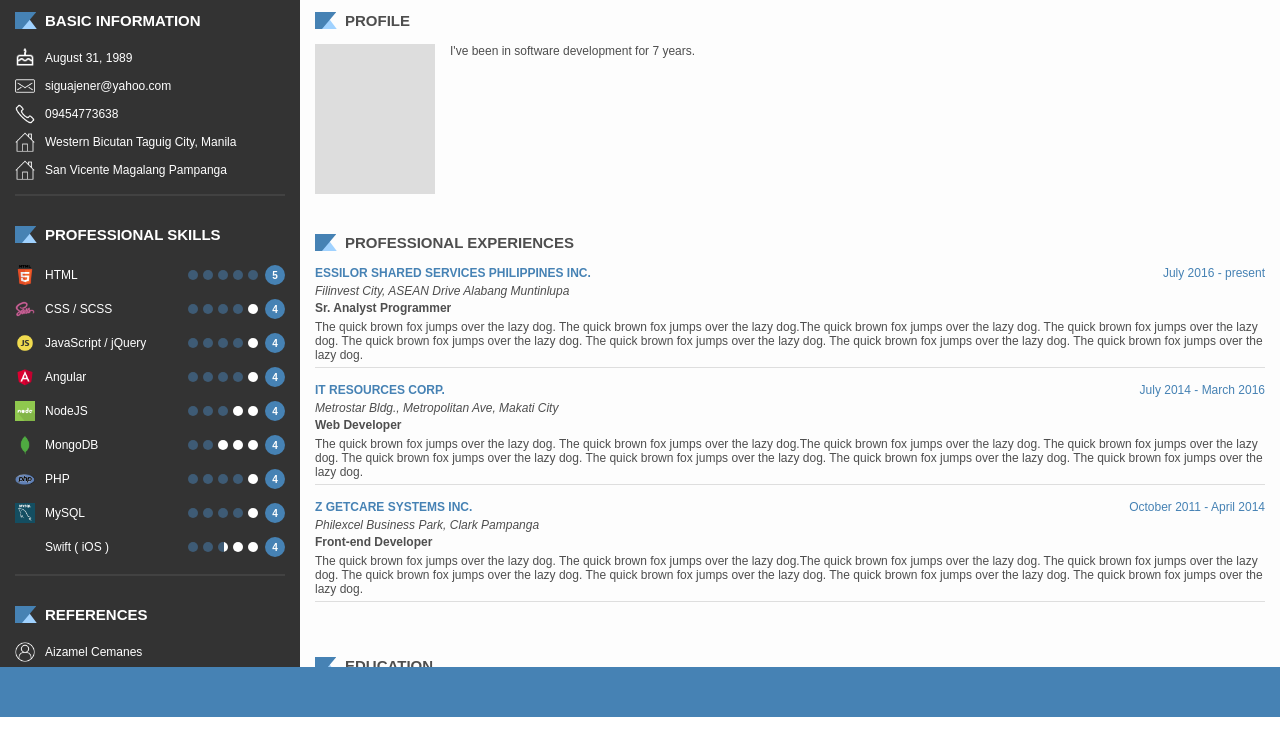
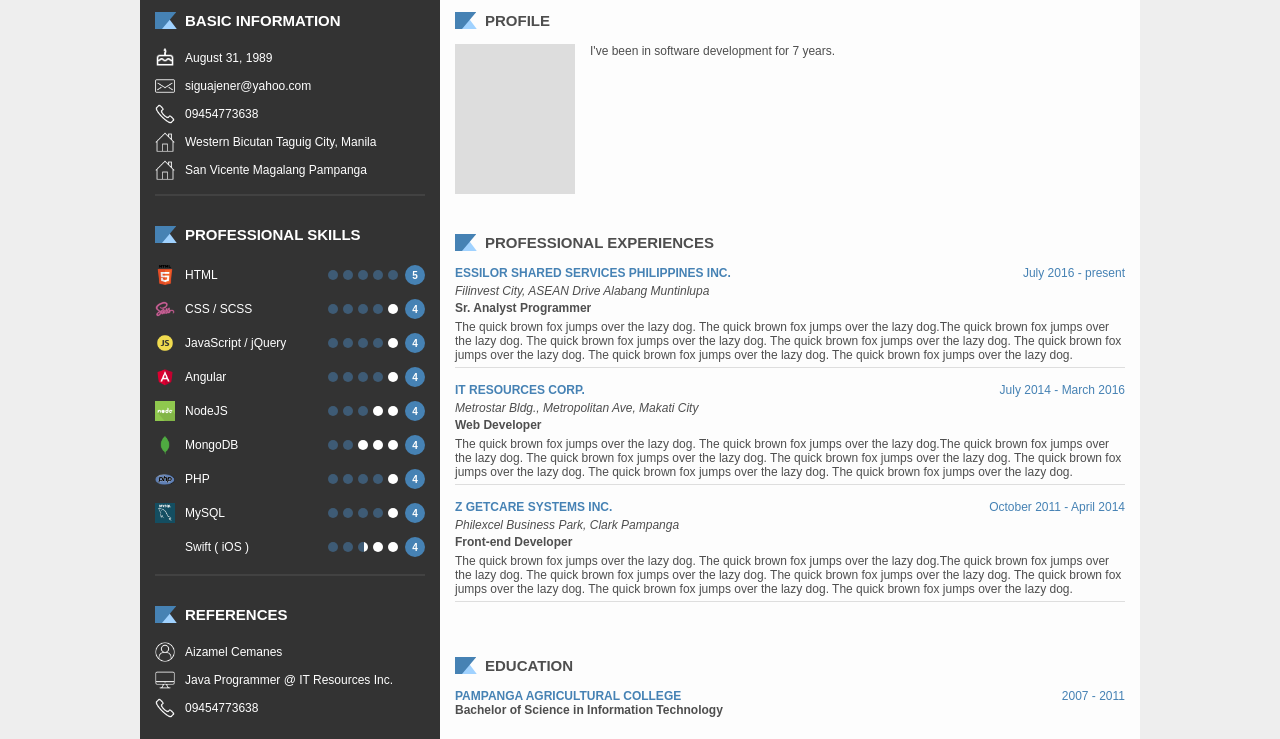
Before and after one commit to js0831/jsresume, a website: page index.html in a window 1280 px wide. Shown: the part 83-822 px from the top of the page. Before the commit the page ends 800 px from the top, so only its background shows below. Drawn offline with nearby package versions, Linux system fonts and the light colour scheme; files that its build step writes are made by us from their sources.

Commit message:
update page background page height

```diff
--- a/scss/main.scss
+++ b/scss/main.scss
@@ -8,12 +8,16 @@
 
 html{
     font-size: 62.5%;
+    background: #eee;
 }
 
 body{
     box-sizing: border-box;
     font-family: sans-serif;
     color: #4e4e4e;
+    width: 1000px;
+    margin: auto;
+    background: #fff;
 }
 
 
@@ -70,7 +74,7 @@
 
 .main{
     display: flex;
-    height: calc(100vh - ( 5rem + 8rem ));
+    // height: calc(100vh - ( 5rem + 8rem ));
 
     .side{
         background: #333;
```
